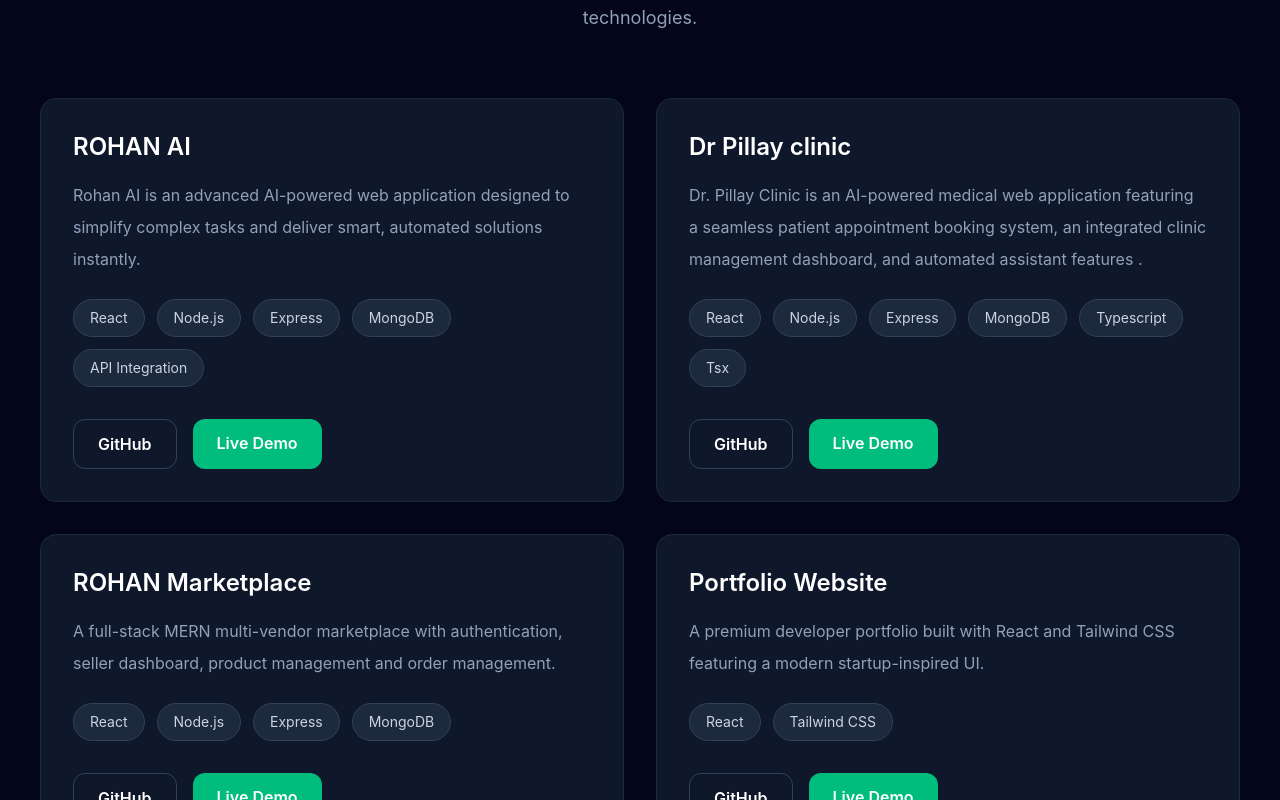
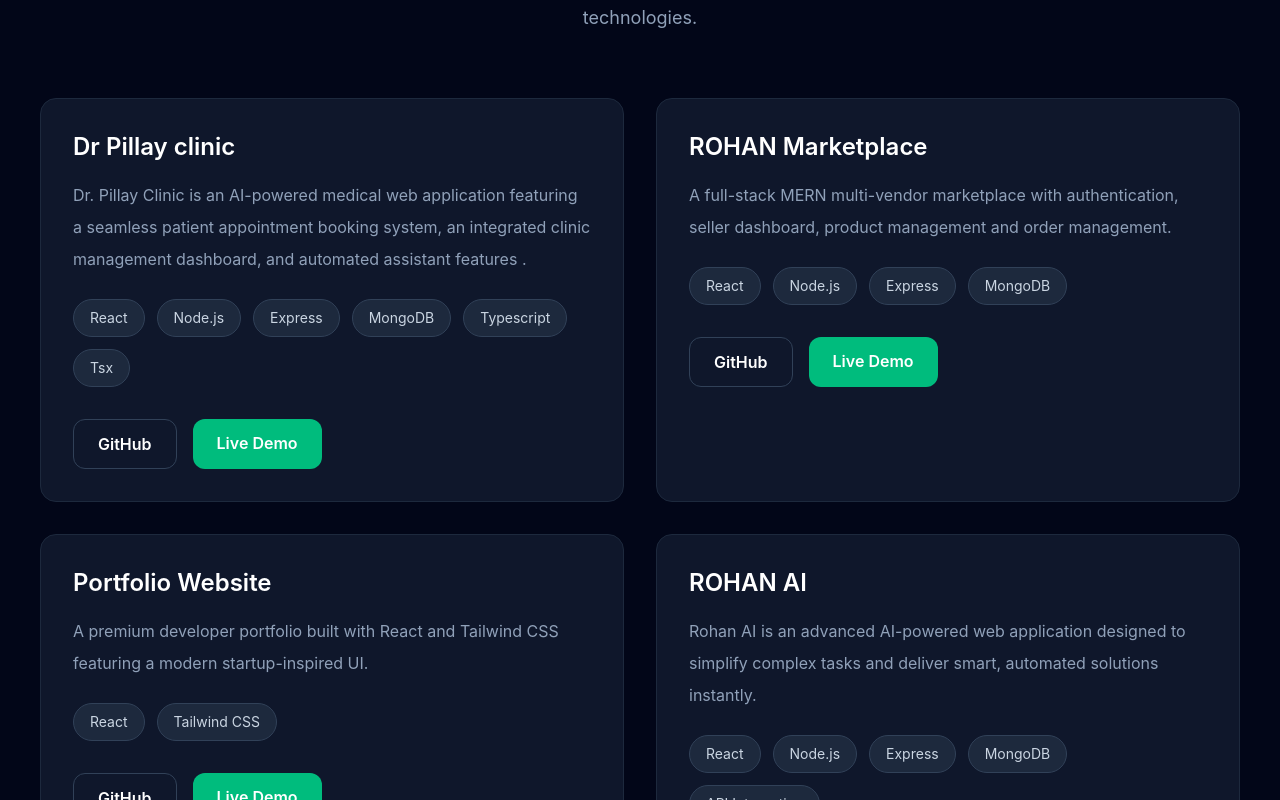
Before and after one commit to rohanguptag9368-hub/Portfolio-Website-of-Rohan-Babu-Gupta-, a React (Vite) app: page / in a window 1280 px wide. Shown: the part 3880-4680 px from the top of the page. Built offline with nearby package versions, Linux system fonts and the light colour scheme.

Commit message:
Naya project folder sahi se add kiya

```diff
--- a/src/components/sections/Projects.jsx
+++ b/src/components/sections/Projects.jsx
@@ -1,14 +1,7 @@
 import { motion } from "framer-motion";
 
 const projects = [
-   {
-    title: "ROHAN AI",
-    description:
-      "Rohan AI is an advanced AI-powered web application designed to simplify complex tasks and deliver smart, automated solutions instantly.",
-    tech: ["React", "Node.js", "Express", "MongoDB","API Integration"],
-    github: "https://github.com/rohanguptag9368-hub/Rohan-store-frontend",
-    live: "https://rohix-ai-git-main-rohanguptag9368-hubs-projects.vercel.app/",
-  },
+
    {
     title: "Dr Pillay clinic",
     description:
@@ -32,6 +25,14 @@ const projects = [
     tech: ["React", "Tailwind CSS"],
     github: "https://github.com/rohanguptag9368-hub/Portfolio-Website-of-Rohan-Babu-Gupta-",
     live: "https://portfolio-website-of-rohan-babu-gup.vercel.app/",
+  },
+  {
+    title: "ROHAN AI",
+    description:
+      "Rohan AI is an advanced AI-powered web application designed to simplify complex tasks and deliver smart, automated solutions instantly.",
+    tech: ["React", "Node.js", "Express", "MongoDB","API Integration"],
+    github: "https://github.com/rohanguptag9368-hub/Rohan-store-frontend",
+    live: "https://rohix-ai-git-main-rohanguptag9368-hubs-projects.vercel.app/",
   },
   {
     title: "Netflix Clone",
```
